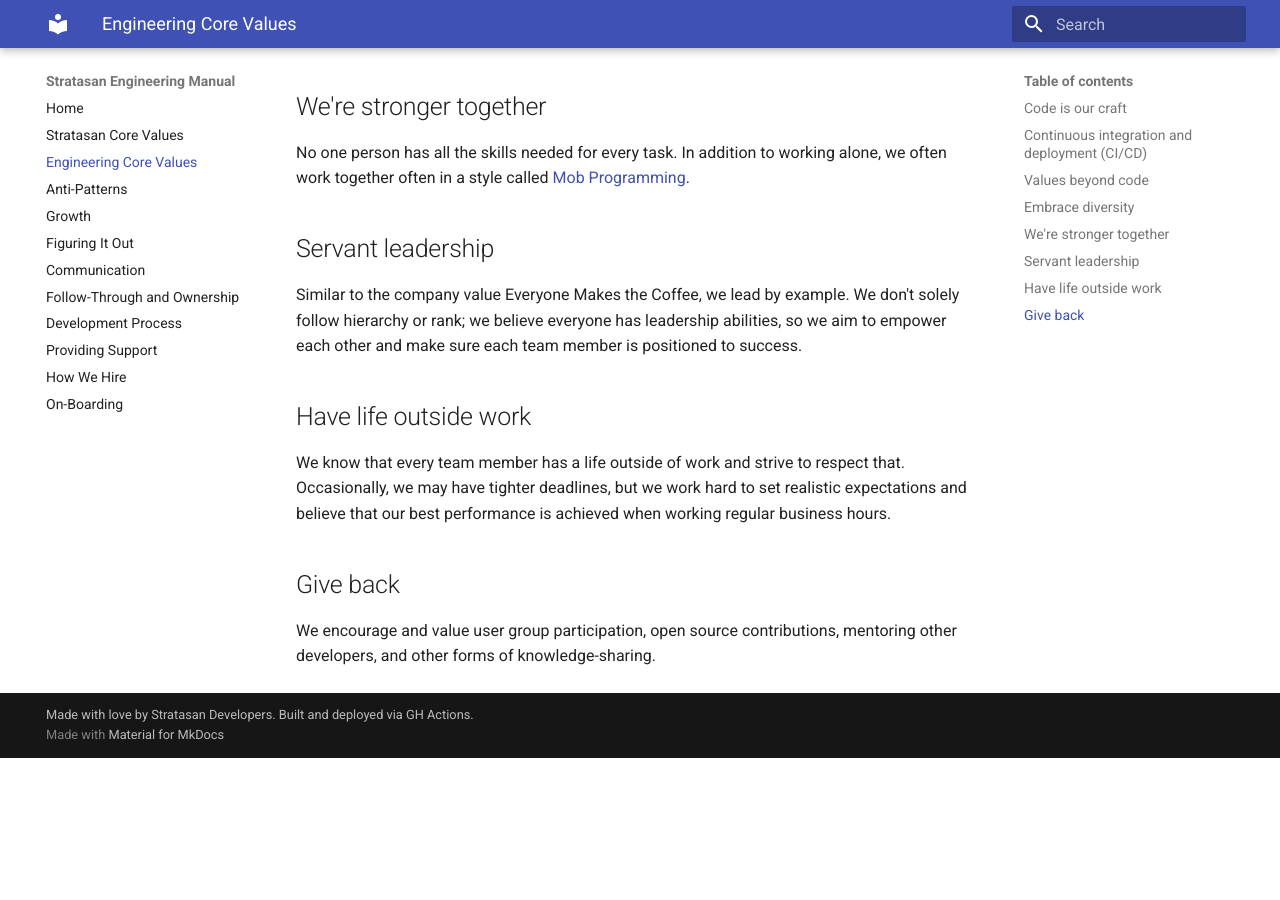
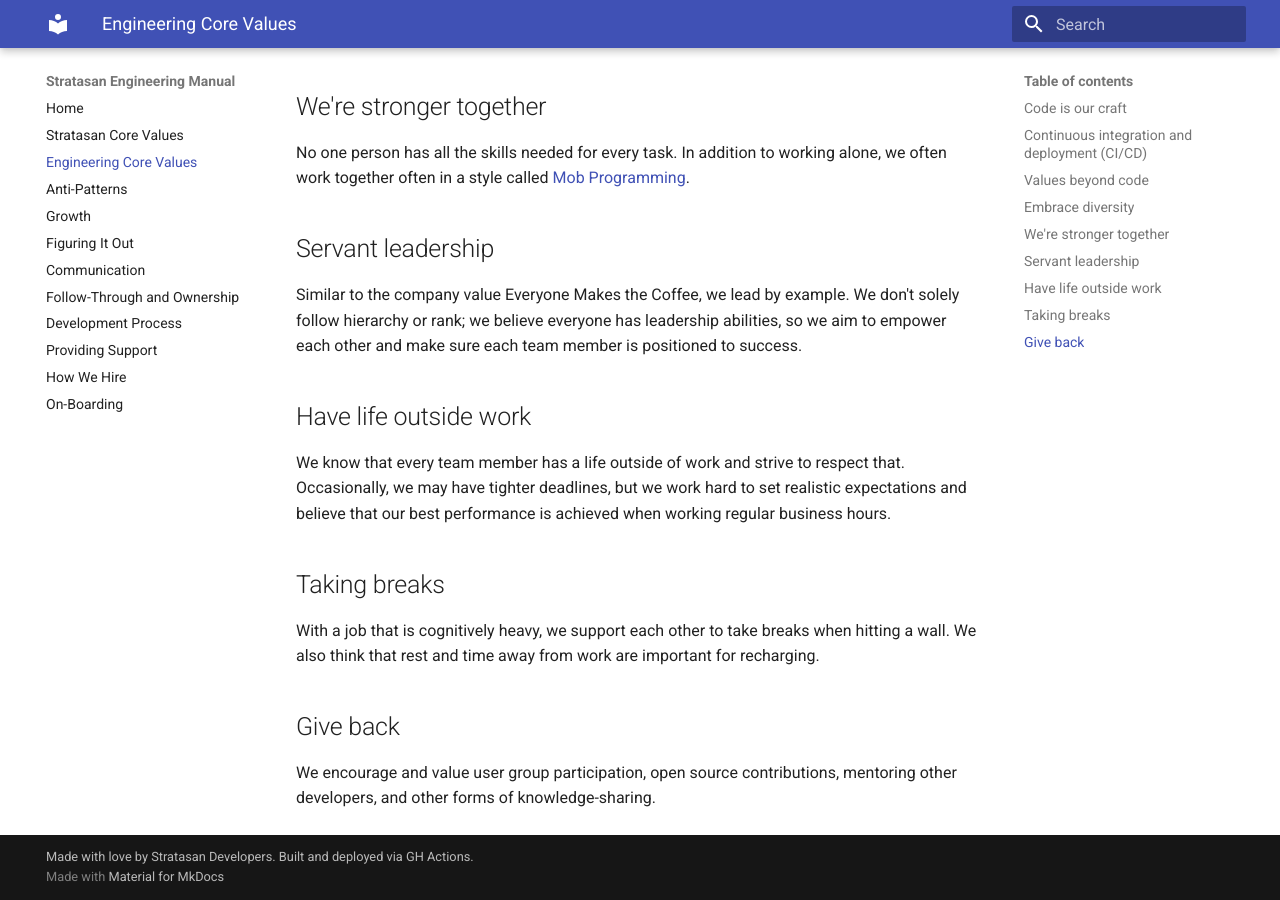
Before and after one commit to stratasan/engineering, an MkDocs documentation site: the page built from docs/engineering_core_values.md, in a window 1280 px wide and 900 px high, scrolled down 1525 px. Built offline with MkDocs 1.6.1 and Material for MkDocs 9.7.7, drawn with Linux system fonts in a browser that asks for light colours; old or Windows-style settings are respelled for this version of MkDocs; before the commit the page ends 2283 px from its top, so only the background shows below that.

Commit message:
Add rest value

```diff
--- a/docs/engineering_core_values.md
+++ b/docs/engineering_core_values.md
@@ -70,6 +70,11 @@ We know that every team member has a life outside of work and strive to respect
 deadlines, but we work hard to set realistic expectations and believe that our best performance is achieved when working
 regular business hours.
 
+## Taking breaks
+
+With a job that is cognitively heavy, we support each other to take breaks when hitting a wall. We also think that rest
+and time away from work are important for recharging.
+
 ## Give back
 
 We encourage and value user group participation, open source contributions, mentoring other developers, and other forms
```
